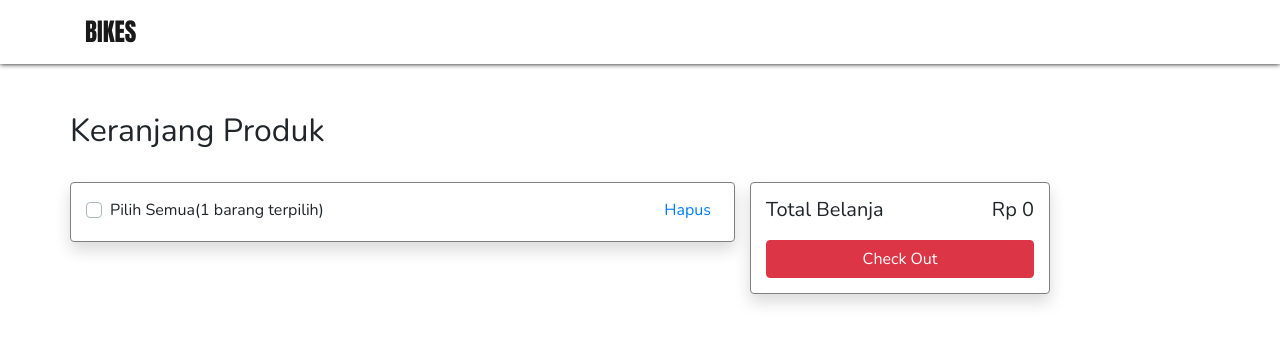
After one commit to fatahkbm123/Bikes_CI, a CodeIgniter app: page /Bikes_CI/index.php/cart/index in a window 1280 px wide. The commit adds this page. Shown: the top 344 px of the page. Run offline with CodeIgniter, Linux system fonts and the light colour scheme; data that the repository does not hold is empty; some libraries are stand-ins or nearby versions.

Commit message:
Menambah fitur cart GE

```diff
--- /dev/null
+++ b/application/controllers/Cart.php
@@ -0,0 +1,25 @@
+<?php
+
+class Cart extends CI_Controller
+{
+   public function index()
+   {
+      $data['judul'] = 'Keranjang';
+      $data['css'] = 'cart.css';
+      $data['script'] = 'cart.js';
+      $data['email'] = $this->session->userdata('email');
+      $this->load->view('Templates/header', $data);
+      $this->load->view('Cart/index', $data);
+      $this->load->view('Templates/footer', $data);
+   }
+
+   public function loadCart()
+   {
+      $data = $this->db->get_where('cart', ['email' => $this->input->get('email')])->result_array();
+      if ($this->db->get_where('cart', ['email' => $this->input->get('email')])->num_rows() > 0) {
+         echo json_encode($data);
+      } else {
+         echo true;
+      }
+   }
+}
--- a/application/controllers/Home.php
+++ b/application/controllers/Home.php
@@ -9,7 +9,7 @@ class Home extends CI_Controller
       $data['script'] = 'home.js';
       $data['email'] = $this->session->userdata('email');
       $data['users'] = $this->db->get_where('users', ['email' => $data['email']])->row_array();
-      $data['carousel'] = ['asset/foto4.jpg', 'asset/FotoProduct/sepeda1.jpg', 'asset/foto6.jpg'];
+      $data['carousel'] = ['asset/FotoProduct/sepeda1.jpg', 'asset/FotoProduct/sepeda1.jpg', 'asset/FotoProduct/sepeda1.jpg'];
       $data['testimonial'] = [
          [
             'gambar' => 'asset/Me.jpg',
--- /dev/null
+++ b/application/views/Cart/index.php
@@ -0,0 +1,66 @@
+<!-- Navbar -->
+<nav class="navbar navbar1 navbar-expand-lg navbar-light">
+   <div class="container">
+      <a class="navbar-brand" href="<?= base_url('Home') ?>">Bikes</a>
+   </div>
+</nav>
+
+<!-- CartProduk -->
+<div class="container mt-5 RTitleProduk">
+   <div class="row" style="position: relative;">
+      <div class="col-lg-7 p-0">
+         <h2>Keranjang Produk</h2>
+
+         <div class=" form-inline Rpembayaran">
+            <span class="ml-auto">Rp 100.000</span>
+            <a href="<?= base_url('Checkout'); ?>" class="btn btn-danger">Pembayaran</a>
+         </div>
+      </div>
+   </div>
+
+   <div class="row mt-4">
+      <div class="col-lg-7 RTitle shadow">
+         <div class="form-inline">
+            <div class="custom-control custom-checkbox">
+               <input type="checkbox" class="custom-control-input" id="customCheck1">
+               <label class="custom-control-label" for="customCheck1">Pilih Semua <span>(1 barang
+                     terpilih)</span></label>
+            </div>
+            <a href="" class="ml-auto mr-2 hapus">Hapus</a>
+         </div>
+      </div>
+
+      <div class="col-lg-5">
+         <div class="wrapper shadow">
+            <div class="form-inline">
+               <h3>Total Belanja</h3>
+               <h4 class="ml-auto">Rp 0</h4>
+            </div>
+            <a href="<?= base_url('Checkout') ?>" class="btn btn-block btn-danger">Check Out</a>
+         </div>
+      </div>
+   </div>
+</div>
+
+<div class="container Cart">
+
+</div>
+<!-- Akhir CartProduk -->
+
+<!-- NotFound -->
+<div class="container notFound">
+   <div class="row">
+      <div class="col-lg-12">
+         <div class="form-group">
+            <h1>
+               <i class="fas fa-cart-arrow-down"></i>
+            </h1>
+            <span>Uppss, Your cart is blank</span>
+            <hr class="shadow">
+            <a href="../index.html" class="btn btn-outline-primary shadow">Continues Shopping</a>
+         </div>
+      </div>
+   </div>
+</div>
+<!-- AKhir NotFound -->
+<input type="hidden" class="email" value="<?= $email ?>">
--- a/application/views/Detail/index.php
+++ b/application/views/Detail/index.php
@@ -5,7 +5,7 @@
       <div class="navbar-nav navbar-nav1">
          <?php if (isset($email)) : ?>
             <div class="navbar-nav navbar-nav1 align-items-center">
-               <div style="position: relative;">
+               <div class="UYE" style="position: relative;">
                   <a href="" class="nav-item nav-link btnUser" style="position: relative;">
                      <?= $users['username']; ?>
                      <img src="<?= base_url('asset/default.jpg'); ?>" class="gambarUser img-thumbnail rounded-circle" width="25">
@@ -22,7 +22,7 @@
                   <a class="nav-item nav-link linkEffect" href="<?= base_url('Login'); ?>">Sign In</a>
                <?php endif; ?>
                <a class="nav-item nav-link cart" style="position: relative;" href="../Cart/index.html">
-                  <i class="fas fa-shopping-cart">
+                  <i class="fas fa-shopping-cart KERANJANG">
                      <span id="cartItem"></span>
                   </i>
                </a>
--- /dev/null
+++ b/css/cart.css
@@ -0,0 +1,193 @@
+@import url('https://fonts.googleapis.com/css2?family=Anton&family=Cinzel+Decorative:wght@700&family=Nunito:wght@400&family=Poppins:wght@300&family=Roboto:wght@300&display=swap');
+@import url('https://fonts.googleapis.com/css2?family=Rajdhani:wght@300&display=swap');
+@import url('https://fonts.googleapis.com/css2?family=Amatic+SC&family=Kalam:wght@300&display=swap');
+
+nav {
+   box-shadow: 0 0 5px black;
+   background: white;
+}
+
+.navbar-brand {
+   text-transform: uppercase;
+   font-family: 'Anton', sans-serif;
+   font-size: 25px;
+}
+
+body {
+   font-family: 'Nunito', sans-serif;
+}
+
+.RTitle {
+   border: 1px solid grey;
+   padding: 15px;
+   height: 60px;
+   border-radius: 4px;
+}
+
+img {
+   object-fit: cover;
+}
+
+.CCart .form-inline {
+   padding: 10px;
+   margin-top: -20px;
+   position: relative;
+   top: -15px;
+   left: -8px;
+}
+
+.CCart img{
+   margin-left: 10px;
+   position: relative;
+   top: 25px;
+   margin-right: 15px;
+}
+
+.CCart .form-inline .form-group {
+   position: absolute;
+   left: 160px;
+   top: 80px;
+   font-size: 14px;
+}
+
+.qty, .price {
+   position: relative;
+   right: 0;
+}
+
+.qty {
+   margin-right: 50px;
+}
+
+.Cart {
+   margin-top: -40px;
+}
+
+.CCart {
+   border: 1px solid grey;
+   padding: 15px;
+   border-radius: 4px;
+   margin-bottom: 5px;
+}
+
+.col-lg-5 .wrapper{
+   width: 300px;
+   position: relative;
+   border: 1px solid grey;
+   border-radius: 4px;
+   padding: 15px;
+}
+
+.col-lg-5 .wrapper .form-inline h3, h4 {
+   font-size: 20px;
+}
+
+.col-lg-5 .wrapper .form-inline {
+   margin-bottom: 10px;
+}
+
+.Rpembayaran {
+   display: none;
+}
+
+/* NotFoundProduk */
+.notFound {
+   display: none !important;
+   width: 100%;
+   height: 100vh;
+   display: flex;
+   justify-content: center;
+   align-items: center;
+   text-align: center;
+}
+
+.fa-cart-arrow-down {
+   font-size: 70px;
+   margin-bottom: 20px;
+}
+
+.notFound span {
+   font-size: 25px;
+}
+
+@media (max-width: 991px) {
+   .Cart {
+      margin-top: -20px;
+   }
+   .col-lg-5 .wrapper {
+      display: none;
+   }
+
+   .Rpembayaran span {
+      margin-right: 10px;
+   }
+   .Rpembayaran {
+      position: absolute;
+      display: flex;
+      right: 0;
+      top: 0px;
+   }
+}
+
+@media (max-width: 576px) {
+   .fa-cart-arrow-down {
+      font-size: 40px;
+   }
+
+   .hapus {
+      font-weight: bold !important;
+      font-size: 14px !important;
+   }
+
+   .Cart, .RTitleProduk {
+      padding: 20px !important;
+   }
+
+   .Cart {
+      margin-top: -60px;
+   }
+
+   span, .custom-control-label {
+      font-size: 14px !important;
+   }
+
+   /* Akhir NotFoundProduk */
+   .qty {
+      margin-right: 10px;
+   }
+
+   .CCart .form-inline span, .CCart .form-inline .form-group a {
+      font-size: 14px !important;
+   }
+}
+
+@media (max-width: 465px) {
+   .RTitleProduk h2 {
+      position: relative;
+      top: 6px;
+      font-size: 20px;
+   }
+
+   .Rpembayaran a {
+      font-size: 14px;
+   }
+}
+
+@media (max-width: 410px) {
+   .qty, .price {
+      right: -20px;
+   }
+}
+
+@media (max-width: 409px) {
+   .price {
+      position: absolute;
+      right: 0px !important;
+   }
+
+   .qty {
+      position: absolute;
+      right: -10px;
+      bottom: 0;
+   }
+}
--- /dev/null
+++ b/js/cart.js
@@ -0,0 +1,14 @@
+let loadCart = (function () {
+   let items = '';
+   $.ajax({
+      url: 'http://localhost/Bikes_CI/Cart/loadCart?email=' + $('.email').val(),
+      success: data => {
+         const dataJson = JSON.parse(data);
+         dataJson.forEach(cart => {
+            console.log(cart);
+            items += `<div class="row RCart"><div class="col-lg-7 CCart shadow-sm"><div class="form-inline" style="position: relative;"><div class="custom-control custom-checkbox"><input type="checkbox" class="custom-control-input" id="customCheck2"><label class="custom-control-label" for="customCheck2"></label></div><img src="http://localhost/Bikes_CI/asset/FotoProduct/${cart.gambar}" width="100"><span class="title">${cart.title}</span><div class="form-group"><a href="" class="hapus">Hapus</a></div><span class="ml-auto qty">${cart.qty}</span><span class="price">Rp ${cart.hargaAwal * cart.qty}</span></div></div></div>`;
+            $('.Cart').html(items);
+         })
+      }
+   })
+})();
```
Also changed, not shown: application/views/Ajax/index.php (+7 -4 lines), application/views/Home/index.php (+4 -14 lines), js/detail.js (+15 -0 lines), js/home.js (+22 -35 lines), application/views/Templates/defaultNavbar.php (deleted).
